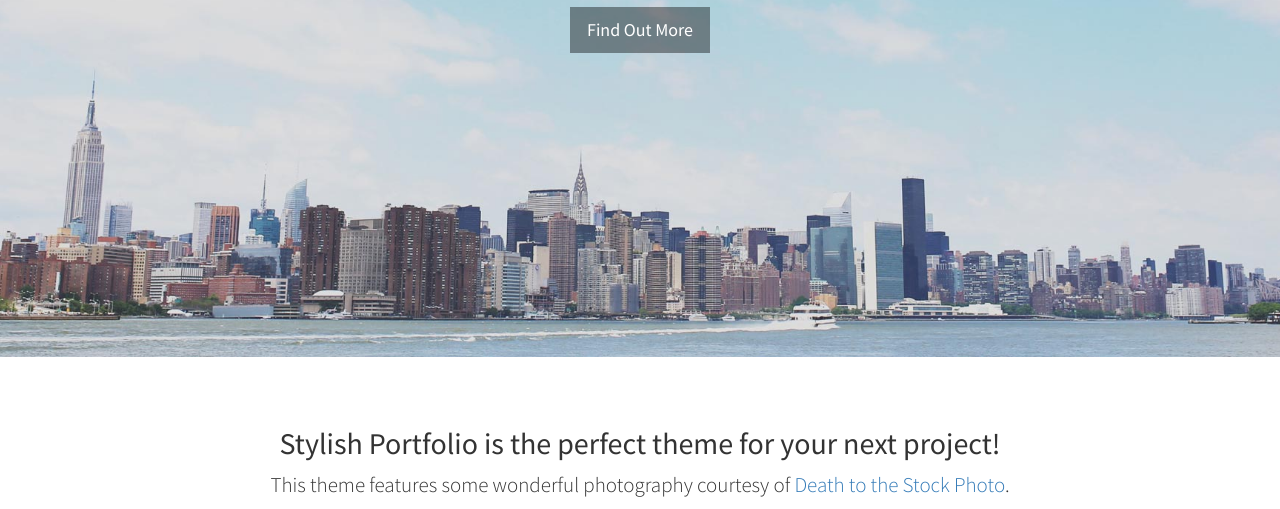
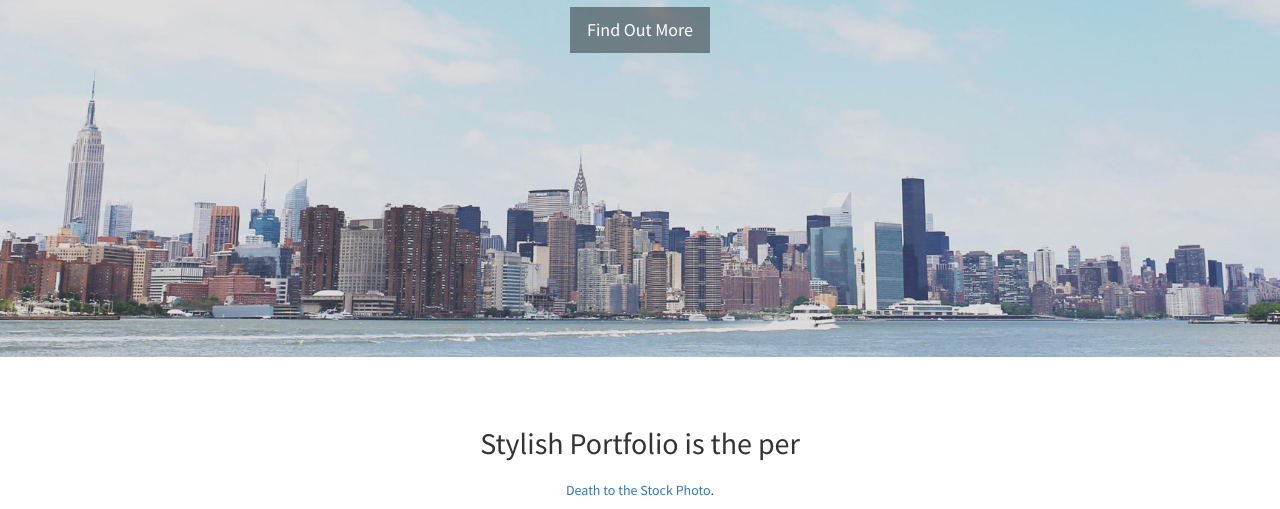
Before and after one commit to Decker702/decker702.github.com, a plain HTML site: page index.html in a window 1280 px wide. Shown: the part 443-952 px from the top of the page. Drawn offline with Linux system fonts and the light colour scheme.

Commit message:
Delete Stock option at bottom of first page

```diff
--- a/index.html
+++ b/index.html
@@ -73,8 +73,8 @@
         <div class="container">
             <div class="row">
                 <div class="col-lg-12 text-center">
-                    <h2>Stylish Portfolio is the perfect theme for your next project!</h2>
-                    <p class="lead">This theme features some wonderful photography courtesy of <a target="_blank" href="http://join.deathtothestockphoto.com/">Death to the Stock Photo</a>.</p>
+                    <h2>Stylish Portfolio is the per
+                    <p class="lead"> <a target="_blank" href="http://join.deathtothestockphoto.com/"></h2>Death to the Stock Photo</a>.</p>
                 </div>
             </div>
             <!-- /.row -->
```
